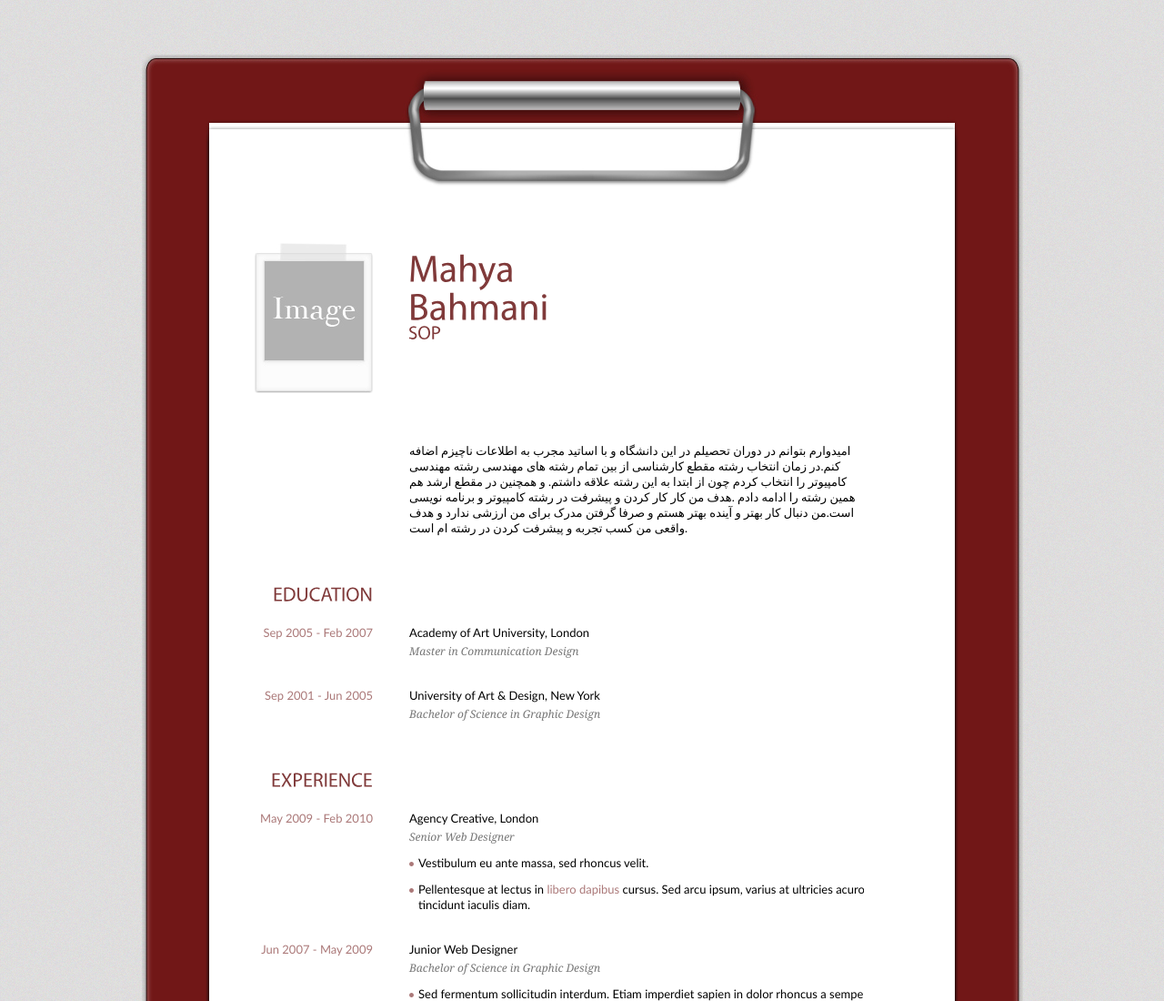
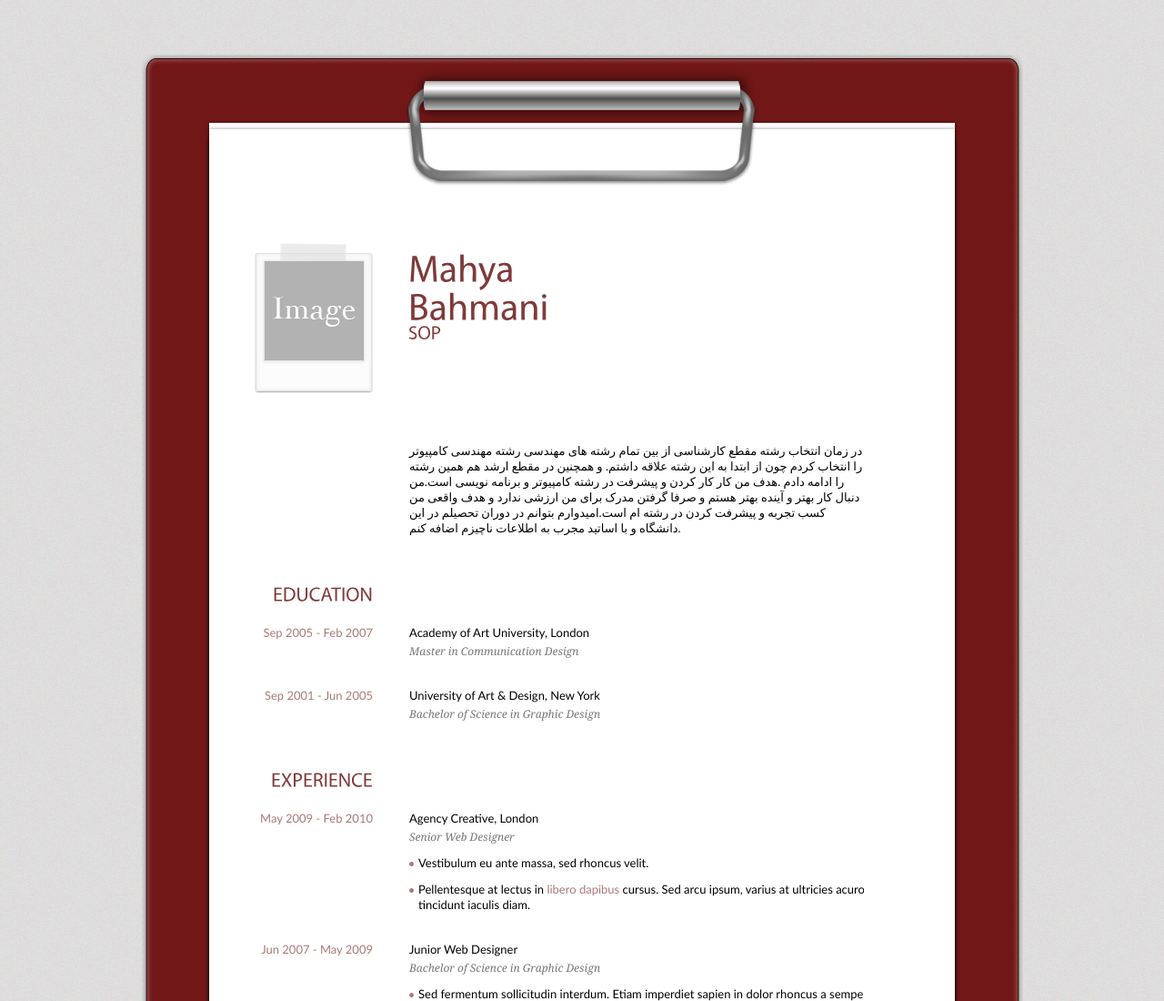
Before and after one commit to mahyabahmani/SOP, a plain HTML site: page index.html in a window 1280 px wide. Shown: the top 1100 px of the page at 91% size. Drawn offline with Linux system fonts and the light colour scheme.

Commit message:
Update index.html

```diff
--- a/index.html
+++ b/index.html
@@ -56,7 +56,7 @@
         <!-- Begin 1st Row -->
         <div class="entry">
           <h2></h2>
-          <p> امیدوارم بتوانم در دوران تحصیلم در این دانشگاه و با اساتید مجرب به اطلاعات ناچیزم اضافه کنم.در زمان انتخاب رشته مقطع کارشناسی از بین تمام رشته های مهندسی رشته مهندسی کامپیوتر را انتخاب کردم چون از ابتدا به این رشته علاقه داشتم. و همچنین در مقطع ارشد هم همین رشته را ادامه دادم .هدف من کار کار کردن و پیشرفت در رشته کامپیوتر و برنامه نویسی است.من دنبال کار بهتر و آینده بهتر هستم و صرفا گرفتن مدرک برای من ارزشی ندارد و هدف واقعی من کسب تجربه و پیشرفت کردن در رشته ام است.  </p>
+          <p> در زمان انتخاب رشته مقطع کارشناسی از بین تمام رشته های مهندسی رشته مهندسی کامپیوتر را انتخاب کردم چون از ابتدا به این رشته علاقه داشتم. و همچنین در مقطع ارشد هم همین رشته را ادامه دادم .هدف من کار کار کردن و پیشرفت در رشته کامپیوتر و برنامه نویسی است.من دنبال کار بهتر و آینده بهتر هستم و صرفا گرفتن مدرک برای من ارزشی ندارد و هدف واقعی من کسب تجربه و پیشرفت کردن در رشته ام است.امیدوارم بتوانم در دوران تحصیلم در این دانشگاه و با اساتید مجرب به اطلاعات ناچیزم اضافه کنم.  </p>
         </div>
         <!-- End 1st Row -->
         <!-- Begin 2nd Row -->
```
